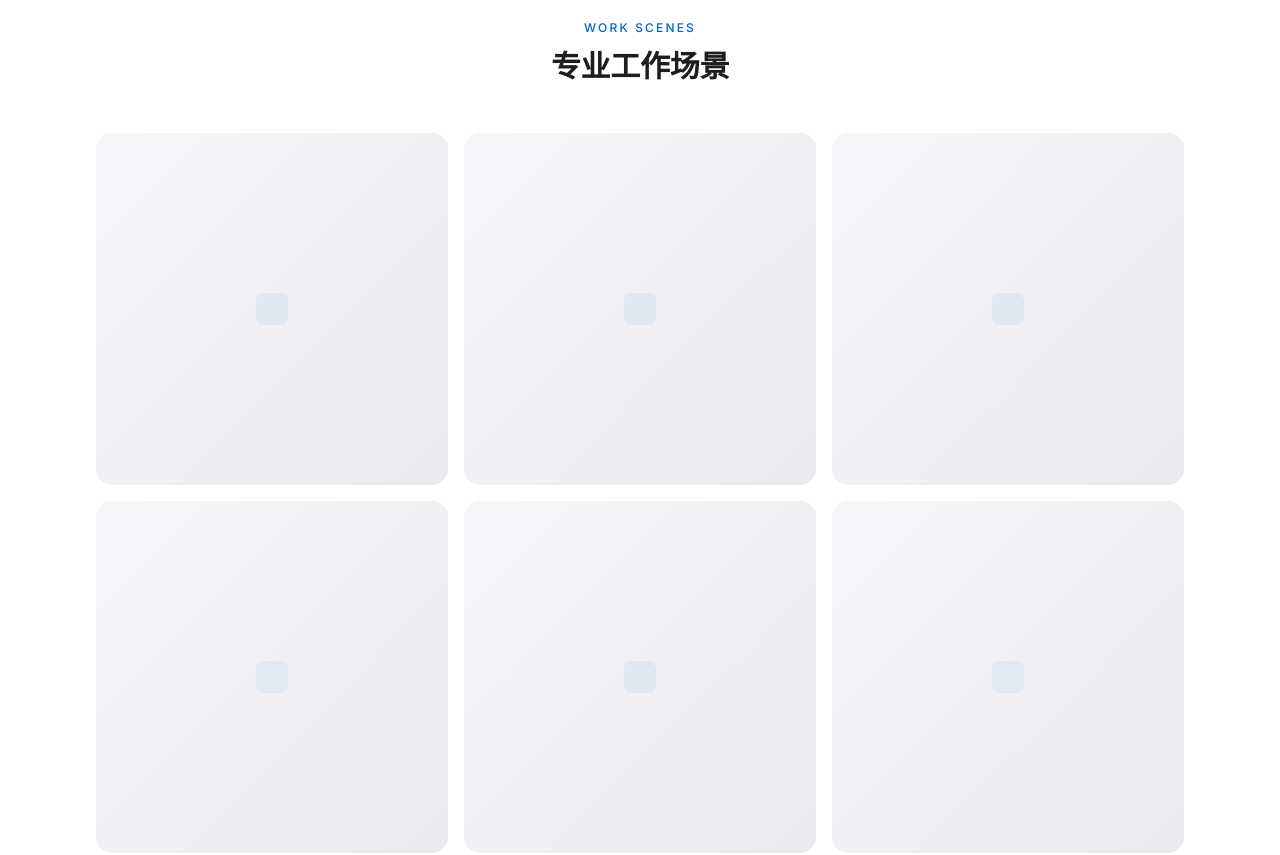
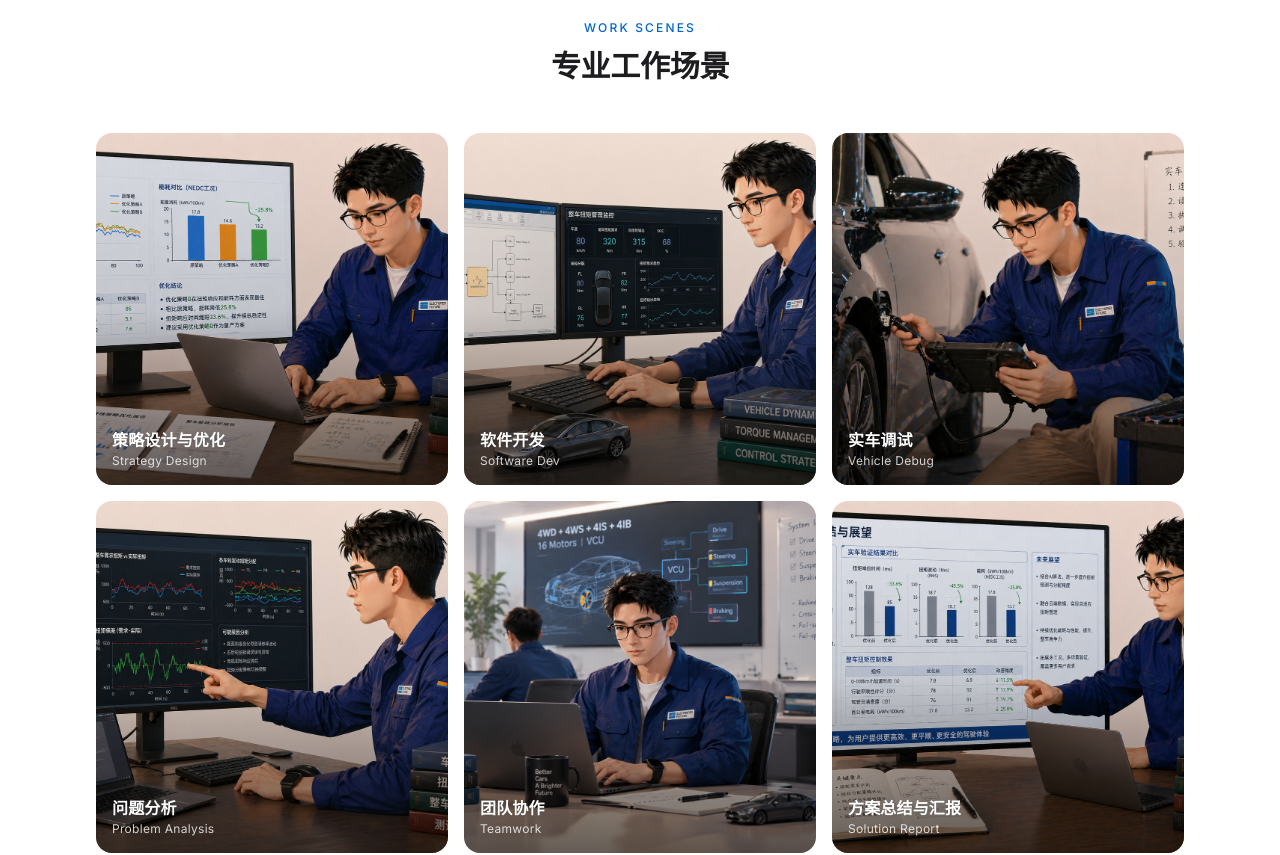
Before and after one commit to Ryj233/MY_personal_website, a Next.js app: page / in a window 1280 px wide. Shown: the part 1880-2735 px from the top of the page. Built offline with nearby package versions, Linux system fonts and the light colour scheme.

Commit message:
V0.3.3 工作场景图片直接展示
- WorkScenes组件移除ImageModal，图片直接渲染在卡片上
- 底部渐变叠层+标题常驻，悬停轻微上浮
- 去除点击展开逻辑

```diff
--- a/components/WorkScenes.tsx
+++ b/components/WorkScenes.tsx
@@ -1,16 +1,10 @@
 'use client'
 
-import { useState } from 'react'
 import { motion } from 'framer-motion'
 import { workScenesData } from '@/data/portfolioData'
-import ImageModal from './ImageModal'
 
 export default function WorkScenes() {
-  const [selectedImage, setSelectedImage] = useState<string | null>(null)
-  const [selectedAlt, setSelectedAlt] = useState('')
-
   return (
-    <>
     <section id="scenes" className="py-14 lg:py-20 bg-white">
       <div className="section-container">
         <motion.div
@@ -32,42 +26,27 @@ export default function WorkScenes() {
               whileInView={{ opacity: 1, scale: 1 }}
               viewport={{ once: true }}
               transition={{ duration: 0.6, delay: index * 0.06 }}
-                className="relative aspect-square rounded-2xl overflow-hidden group cursor-pointer"
-                onClick={() => {
-                  setSelectedImage(image.src)
-                  setSelectedAlt(image.title)
-                }}
+              whileHover={{ y: -4 }}
+              className="relative aspect-square rounded-2xl overflow-hidden group"
             >
-                <div className="absolute inset-0 bg-gradient-to-br from-[#f5f7fa] to-[#e8eaed]" />
-                <div className="absolute inset-0 flex items-center justify-center">
-                  <div className="w-8 h-8 rounded-lg bg-[#0066cc]/[0.06] flex items-center justify-center">
-                    <i className="fas fa-image text-[#86868b]/50 text-sm"></i>
-                  </div>
-                </div>
-                <div className="absolute inset-0 bg-gradient-to-t from-black/50 via-transparent to-transparent opacity-0 group-hover:opacity-100 transition-opacity duration-300" />
-                <div className="absolute bottom-0 left-0 right-0 p-3 translate-y-2 group-hover:translate-y-0 opacity-0 group-hover:opacity-100 transition-all duration-300">
-                  <p className="font-medium text-white text-sm">
+              <img
+                src={image.src}
+                alt={image.title}
+                className="absolute inset-0 w-full h-full object-cover"
+              />
+              <div className="absolute inset-0 bg-gradient-to-t from-black/60 via-black/10 to-transparent" />
+              <div className="absolute bottom-0 left-0 right-0 p-3 lg:p-4">
+                <p className="font-semibold text-white text-sm lg:text-base drop-shadow">
                   {image.title}
                 </p>
-                  <p className="text-xs text-white/70 mt-0.5">{image.tag}</p>
+                <p className="text-[10px] lg:text-xs text-white/80 mt-0.5 font-en tracking-wide">
+                  {image.tag}
+                </p>
               </div>
-                <motion.div
-                  className="absolute inset-0"
-                  whileHover={{ scale: 1.02 }}
-                  transition={{ duration: 0.3 }}
-                />
             </motion.div>
           ))}
         </div>
       </div>
     </section>
-
-      <ImageModal
-        isOpen={!!selectedImage}
-        onClose={() => setSelectedImage(null)}
-        src={selectedImage || ''}
-        alt={selectedAlt}
-      />
-    </>
   )
 }
```
Lines whose indentation alone changed are shown as unchanged.
